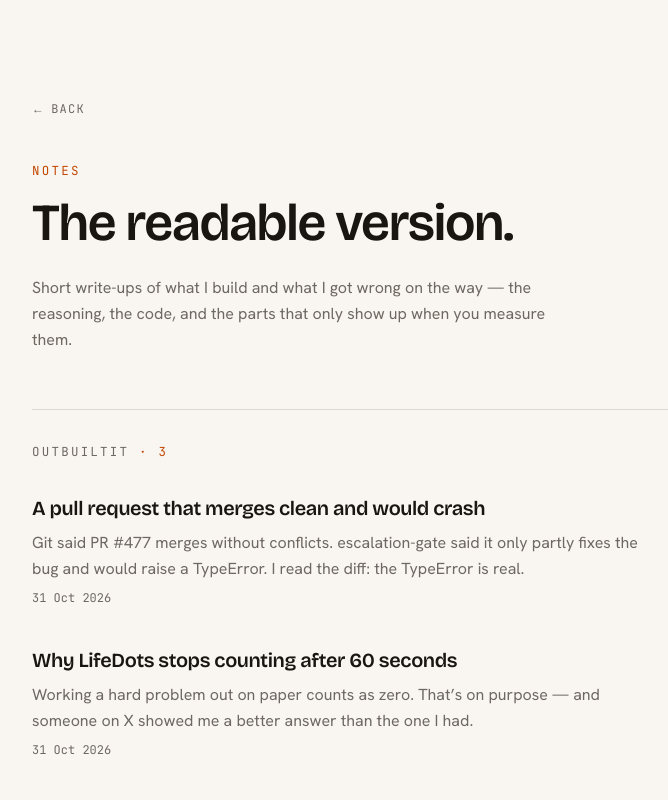
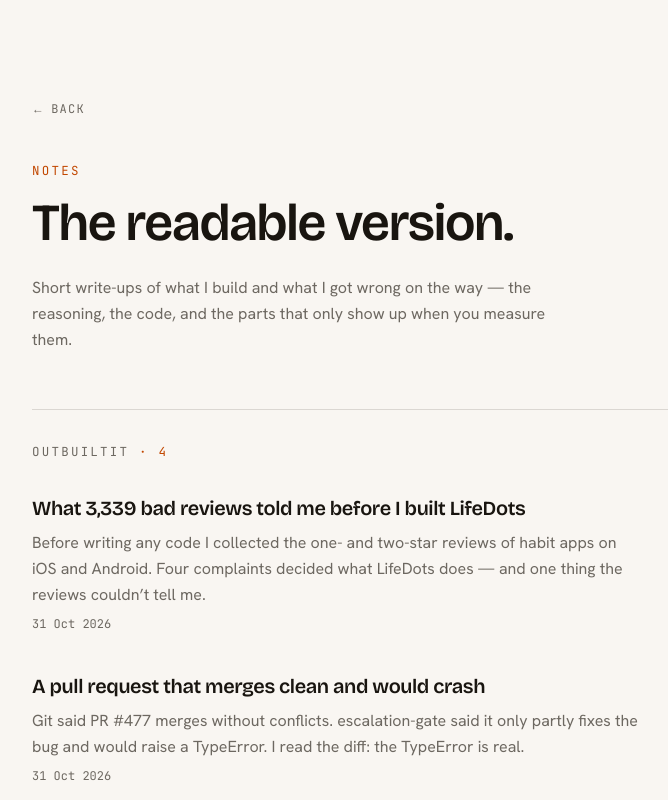
Before and after one commit to rdeepak-711/portfolio, a Next.js app: page /writing in a window 1280 px wide. Shown: the top 800 px of the page, without its empty margins (264-932 px from the left). Built offline with nearby package versions, Linux system fonts and the light colour scheme.

Commit message:
Add the LifeDots post on 3,339 bad reviews

```diff
--- a/src/content/notes.ts
+++ b/src/content/notes.ts
@@ -58,6 +58,57 @@ export type Note = {
 }
 
 export const NOTES: ReadonlyArray<Note> = [
+  {
+    slug: 'lifedots-3339-bad-reviews',
+    lane: 'outbuiltit',
+    title: 'What 3,339 bad reviews told me before I built LifeDots',
+    dek: 'Before writing any code I collected the one- and two-star reviews of habit apps on iOS and Android. Four complaints decided what LifeDots does — and one thing the reviews couldn’t tell me.',
+    date: '2026-10-31',
+    body: [
+      {
+        kind: 'p',
+        text: 'LifeDots is a Chrome extension that counts real minutes on the sites you pick for one habit, and fills a dot for the day when you reach your target. Before building it, I wanted to know why people quit the apps that already do this.',
+      },
+      {
+        kind: 'p',
+        text: 'So I pulled every one- and two-star review I could reach: 1,474 from 23 iOS apps through Apple’s public review feed, and 1,865 from 13 Android apps through Google Play’s own review endpoint. That’s 3,339, and about 4,000 with the browser extension stores added. Two AI agents sorted them into themes, one per platform. The two platforms agreeing is what made the findings worth acting on.',
+      },
+      { kind: 'h', text: '1 · The habit that fails is the logging' },
+      {
+        kind: 'p',
+        text: '“I used this for a while and liked it but found just remembering to mark off was tedious so I deleted.” Again and again, people didn’t quit the habit. They quit ticking the box. So LifeDots has no box. It counts the minutes itself while you’re on your sites, and the dot fills on its own.',
+      },
+      { kind: 'h', text: '2 · Streaks punish the wrong thing' },
+      {
+        kind: 'p',
+        text: 'Almost nobody wrote “I missed a day and gave up”. They wrote that the app judged them unfairly: a streak lost to a timezone, to a flight, to starting at 11:57 PM and finishing at 12:02 AM. One person on Hacker News lost a 300-day reading streak that way and didn’t open the book app again for two years.',
+      },
+      {
+        kind: 'p',
+        text: 'So LifeDots has no streak counter. It’s a year of dots, and a gap is just a gap — nothing resets to zero. And when a session crosses local midnight, the minutes are split at the boundary, so each side lands on the right day instead of being dumped into whichever day it is now.',
+      },
+      { kind: 'h', text: '3 · Permissions break trust' },
+      {
+        kind: 'p',
+        text: 'Broad permissions show up in the extension reviews as a reason to uninstall, and “no permissions needed” shows up as praise. LifeDots doesn’t ask for the tabs permission — the one Chrome describes as “Read your browsing history”. It gets access only to the sites you name, when you name them, so it can’t see the rest of your browsing at all. The install prompt is one line: “Display notifications.”',
+      },
+      { kind: 'h', text: '4 · Losing the data is the worst betrayal' },
+      {
+        kind: 'p',
+        text: '“I’ve used this app for many years and when I went to check off my habits last night, everything was gone.” A year of dots is a year of effort. Everything stays on your computer, and there’s an export button in the popup.',
+      },
+      {
+        kind: 'p',
+        text: 'The biggest complaint of all was money: 36% of the iOS reviews and 45% of the Android ones were about paywalls in front of the basic function. The whole of LifeDots is free.',
+      },
+      { kind: 'h', text: 'What reviews can’t tell you' },
+      {
+        kind: 'p',
+        text: 'The research flagged its own blind spot: reviews capture betrayal, not boredom. People who quietly drift away after eleven days never write anything. And no review tells you how people find a product in the first place. That turned out to be the hard part. The reviews told me what not to build. Getting it in front of people is the problem I’m working on now.',
+      },
+      { kind: 'link', label: 'Try LifeDots', href: 'https://lifedots.outbuiltit.com' },
+    ],
+  },
   {
     slug: 'pr-merges-clean-and-crashes',
     lane: 'outbuiltit',
```
Also changed, not shown: 2 other files (tests, documents, lock files or other folders).
